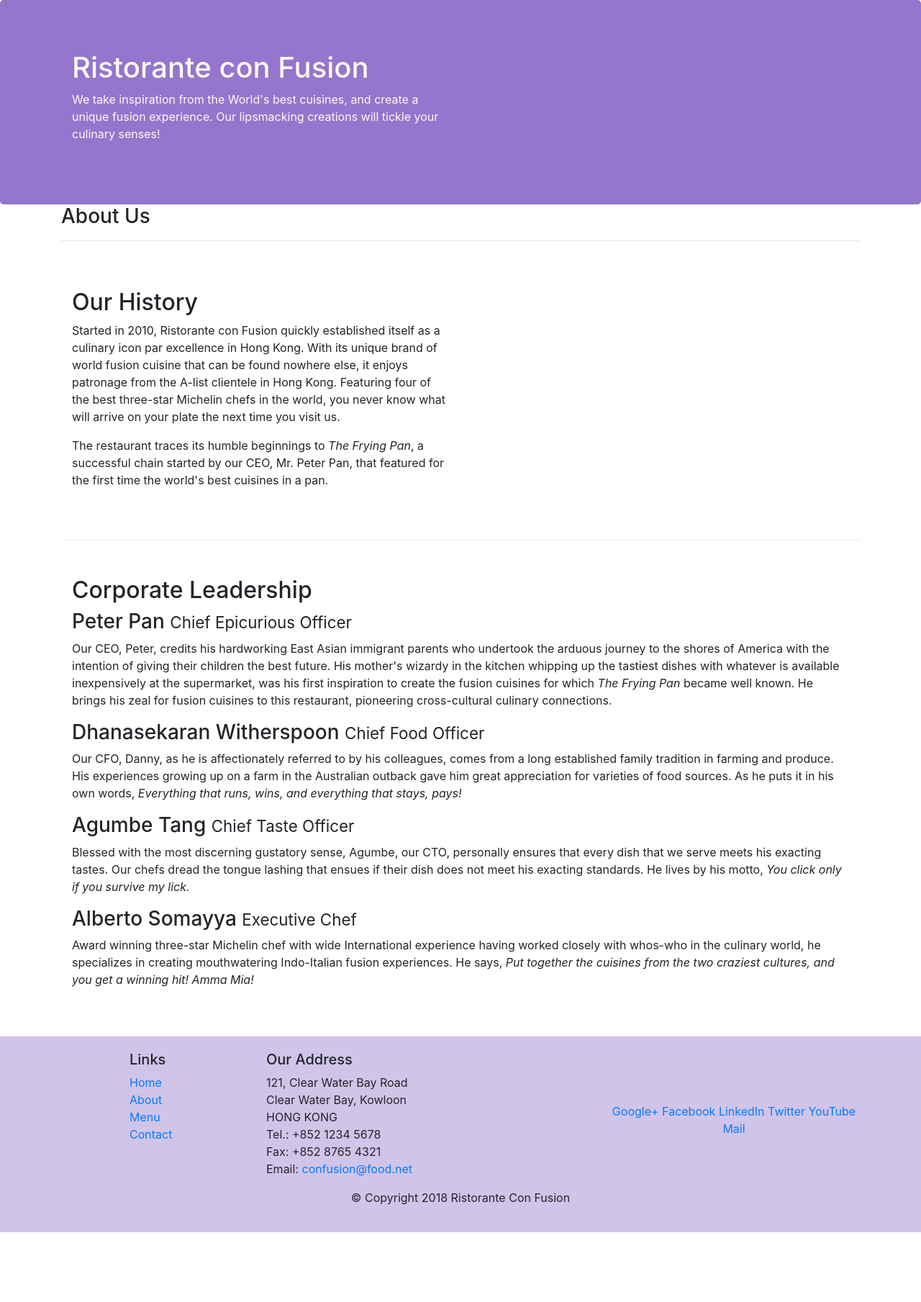
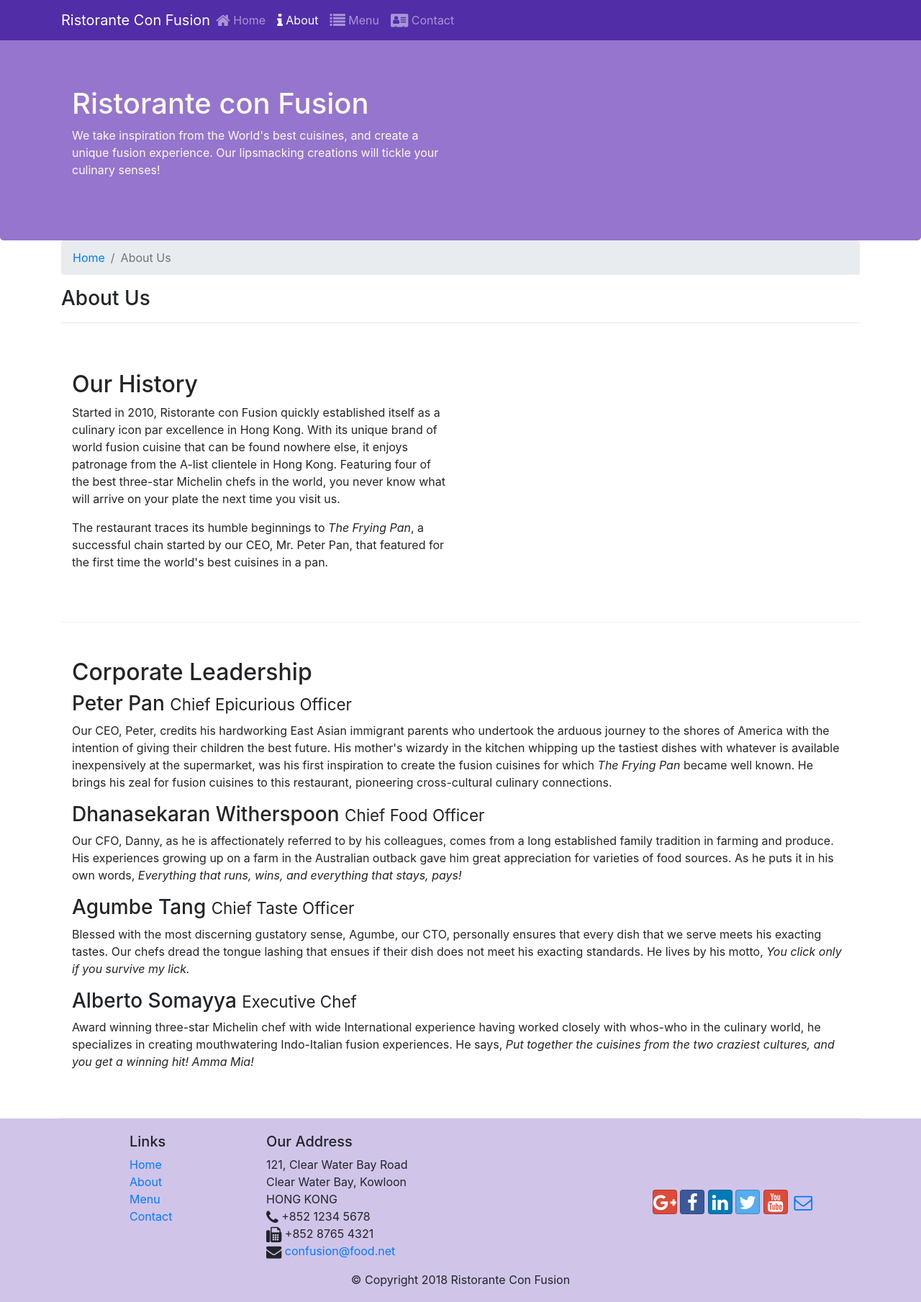
Before and after one commit to Pedro84skynet/Bootstrap-Coursera, a website: page aboutus.html in a window 1280 px wide. Shown: the whole page at 72% size. Before the commit the page ends 1712 px from the top, so only its background shows below. Drawn offline with nearby package versions, Linux system fonts and the light colour scheme.

Commit message:
Navbar added

```diff
--- a/aboutus.html
+++ b/aboutus.html
@@ -9,13 +9,31 @@
 
     <!-- Bootstrap CSS -->
     <link rel="stylesheet" href="node_modules/bootstrap/dist/css/bootstrap.min.css">
+    <link rel="stylesheet" href="node_modules/font-awesome/css/font-awesome.css">
+    <link rel="stylesheet" href="node_modules/bootstrap-social/bootstrap-social.css">
     <link rel="stylesheet" href="css/styles.css">
     <title>Ristorante Con Fusion: About Us</title>
 
 </head>
 
 <body>
-
+    <!-- Exemplo de Navbar com toggle -->
+    <nav class="navbar navbar-dark navbar-expand-sm fixed-top">
+        <div class="container">
+            <button class="navbar-toggler" type="button" data-toggle="collapse" data-target="#Navbar">
+                <span class="navbar-toggler-icon"></span>
+            </button>
+            <a class="navbar-brand mr-auto" href="#">Ristorante Con Fusion</a>
+            <div class="collapse navbar-collapse" id="Navbar">
+                <ul class="navbar-nav mr-auto">
+                    <li class="nav-item"><a class="nav-link" href="./index.html"><span class="fa fa-home fa-lg"></span> Home</a> </li>
+                    <li class="nav-item active"><a class="nav-link" href="#"><span class="fa fa-info fa-lg"></span> About</a></li>
+                    <li class="nav-item"><a class="nav-link" href="#"><span class="fa fa-list fa-lg"></span> Menu</a></li>
+                    <li class="nav-item"><a class="nav-link" href="#"><span class="fa fa-address-card fa-lg"></span> Contact</a></li>
+                </ul>
+            </div>
+        </div>
+    </nav>
     <header class="jumbotron">
         <div class="container">
             <div class="row row-header">
@@ -31,6 +49,10 @@
 
     <div class="container">
         <div >
+            <ol class="col-12 breadcrumb">
+                <li class="breadcrumb-item"><a href="./index.html">Home</a></li>
+                <li class="breadcrumb-item active">About Us</li>
+            </ol>
             <div>
                <h3>About Us</h3>
                <hr>
@@ -70,7 +92,7 @@
                 <div class="col-4 offset-1 col-sm-2">
                     <h5>Links</h5>
                     <ul class="list-unstyled">
-                        <li><a href="#">Home</a></li>
+                        <li><a href="./index.html">Home</a></li>
                         <li><a href="#">About</a></li>
                         <li><a href="#">Menu</a></li>
                         <li><a href="#">Contact</a></li>
@@ -79,22 +101,24 @@
                 <div class="col-7 col-sm-5">
                     <h5>Our Address</h5>
                     <address>
-		              121, Clear Water Bay Road<br>
-		              Clear Water Bay, Kowloon<br>
-		              HONG KONG<br>
-		              Tel.: +852 1234 5678<br>
-		              Fax: +852 8765 4321<br>
-		              Email: <a href="mailto:confusion@food.net">confusion@food.net</a>
-		           </address>
+                        121, Clear Water Bay Road<br>
+                        Clear Water Bay, Kowloon<br>
+                        HONG KONG<br>
+                        <i class="fa fa-phone fa-lg"></i> +852 1234 5678<br>
+                        <i class="fa fa-fax fa-lg"></i>
+                        +852 8765 4321<br>
+                        <i class="fa fa-envelope fa-lg"></i>
+                        <a href="mailto:confusion@food.net">confusion@food.net</a>
+                     </address>
                 </div>
                 <div class="col-12 col-sm-4 align-self-center">
                     <div class="text-center">
-                        <a href="http://google.com/+">Google+</a>
-                        <a href="http://www.facebook.com/profile.php?id=">Facebook</a>
-                        <a href="http://www.linkedin.com/in/">LinkedIn</a>
-                        <a href="http://twitter.com/">Twitter</a>
-                        <a href="http://youtube.com/">YouTube</a>
-                        <a href="mailto:">Mail</a>
+                        <a class="btn btn-social-icon btn-google" href="http://google.com/+"><i class="fa fa-google-plus"></i></a>
+                        <a class="btn btn-social-icon btn-facebook" href="http://www.facebook.com/profile.php?id="><i class="fa fa-facebook"></i></a>
+                        <a class="btn btn-social-icon btn-linkedin" href="http://www.linkedin.com/in/"><i class="fa fa-linkedin"></i></a>
+                        <a class="btn btn-social-icon btn-twitter" href="http://twitter.com/"><i class="fa fa-twitter"></i></a>
+                        <a class="btn btn-social-icon btn-google" href="http://youtube.com/"><i class="fa fa-youtube"></i></a>
+                        <a class="btn btn-social-icon" href="mailto:"><i class="fa fa-envelope-o"></i></a>
                     </div>
                 </div>
            </div>
--- a/css/styles.css
+++ b/css/styles.css
@@ -28,3 +28,12 @@
     margin: 0px;
     color: #0F0F0F;
 }
+
+body{
+    padding:50px 0px 0px 0px;
+    z-index:0;
+}
+
+.navbar-dark {
+     background-color: #512DA8;
+}
--- a/package.json
+++ b/package.json
@@ -15,6 +15,8 @@
   },
   "dependencies": {
     "@popperjs/core": "^2.11.6",
-    "bootstrap": "^4.0.0"
+    "bootstrap": "^4.0.0",
+    "bootstrap-social": "^5.1.1",
+    "font-awesome": "^4.7.0"
   }
 }
```
Also changed, not shown: index.html (+30 -10 lines), 1 other file.
